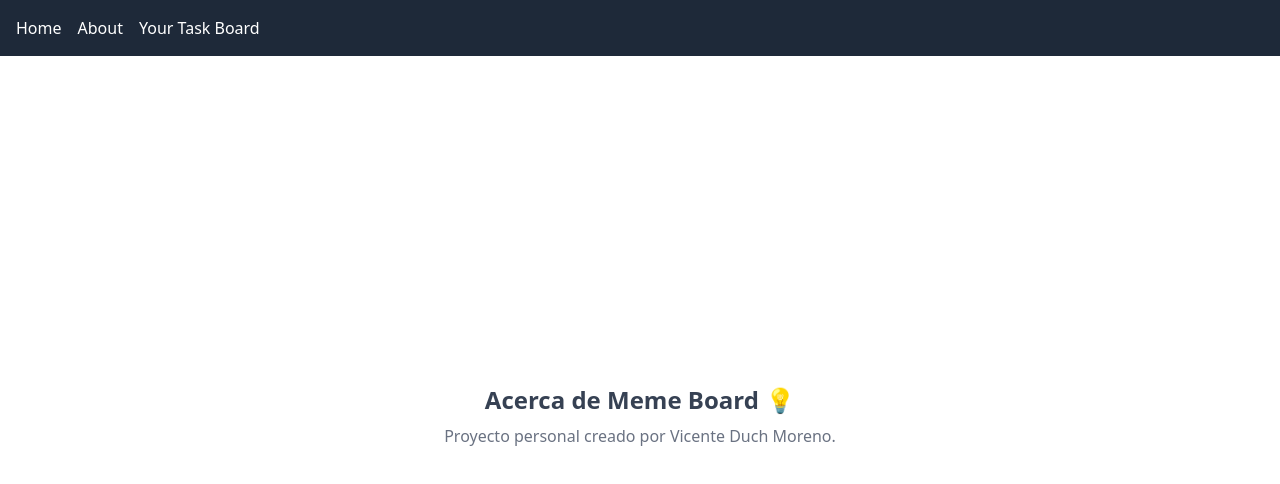
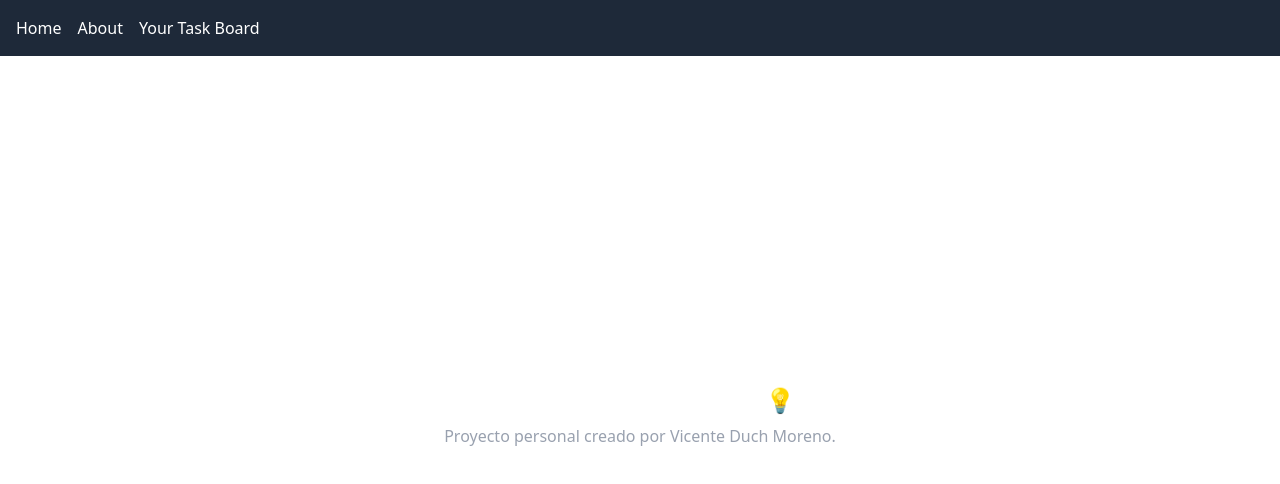
Before and after one commit to vicenteduch/meme-board-project, a React (Vite) app in the folder client/meme-board/: page /about in a window 1280 px wide. Shown: the top 484 px of the page. Built offline with nearby package versions, Linux system fonts and the light colour scheme.

Commit message:
Adjust text color at AboutPage and BoardPage to improve readability

```diff
--- a/client/meme-board/src/pages/AboutPage.jsx
+++ b/client/meme-board/src/pages/AboutPage.jsx
@@ -1,8 +1,8 @@
 export default function AboutPage() {
   return (
     <div className="text-center mt-8">
-      <h2 className="text-2xl font-semibold text-gray-700">Acerca de Meme Board 💡</h2>
-      <p className="mt-2 text-gray-500">Proyecto personal creado por Vicente Duch Moreno.</p>
+      <h2 className="text-2xl font-semibold text-white">Acerca de Meme Board 💡</h2>
+      <p className="mt-2 text-gray-400">Proyecto personal creado por Vicente Duch Moreno.</p>
     </div>
   );
 }
--- a/client/meme-board/src/pages/BoardPage.jsx
+++ b/client/meme-board/src/pages/BoardPage.jsx
@@ -1,7 +1,7 @@
 export default function BoardPage() {
   return (
     <div className="text-center mt-8">
-      <h2 className="text-2xl font-semibold text-gray-700">Manage your taskboard here! 🖼️</h2>
+      <h2 className="text-2xl font-semibold text-white">Manage your taskboard here! 🖼️</h2>
     </div>
   );
 }
```
